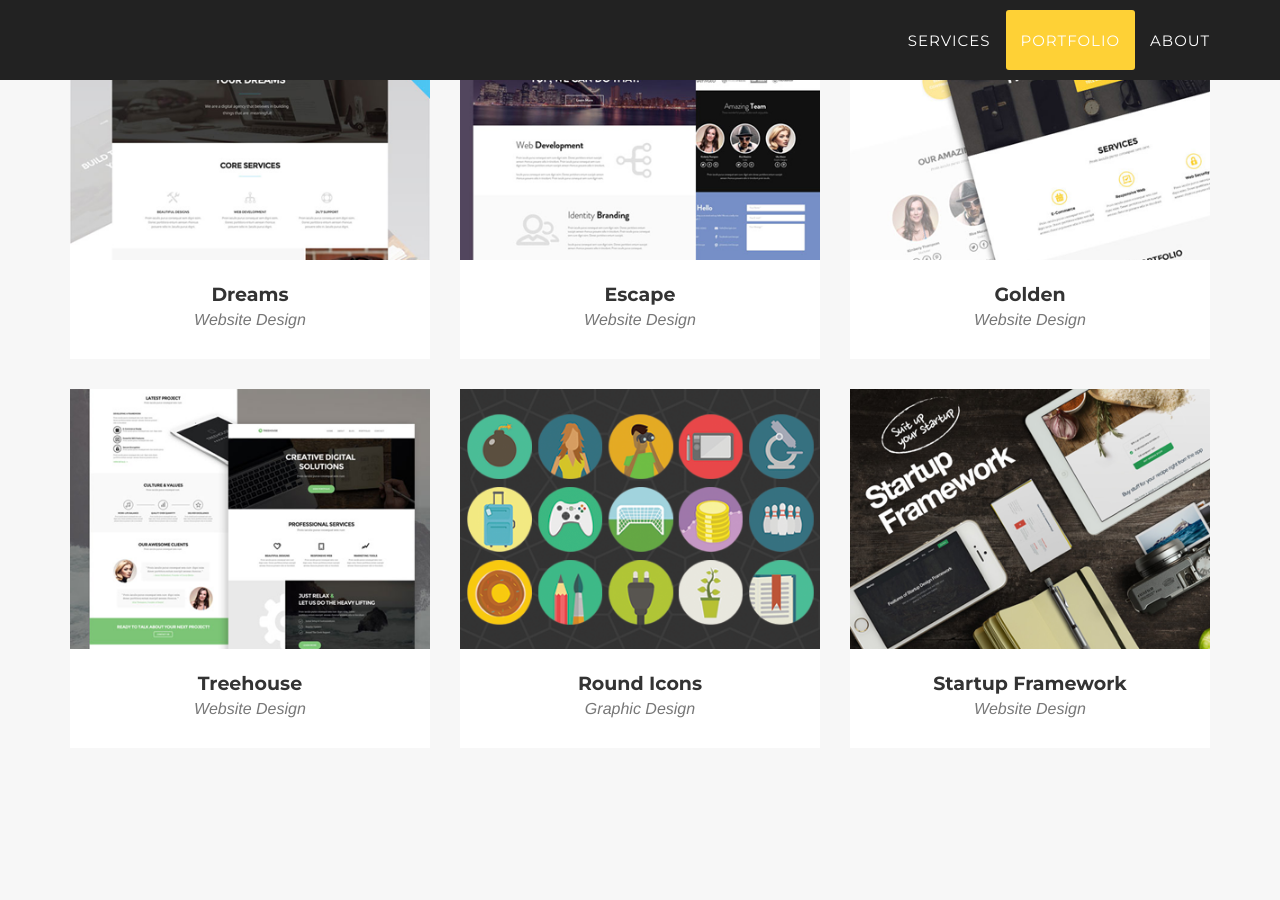
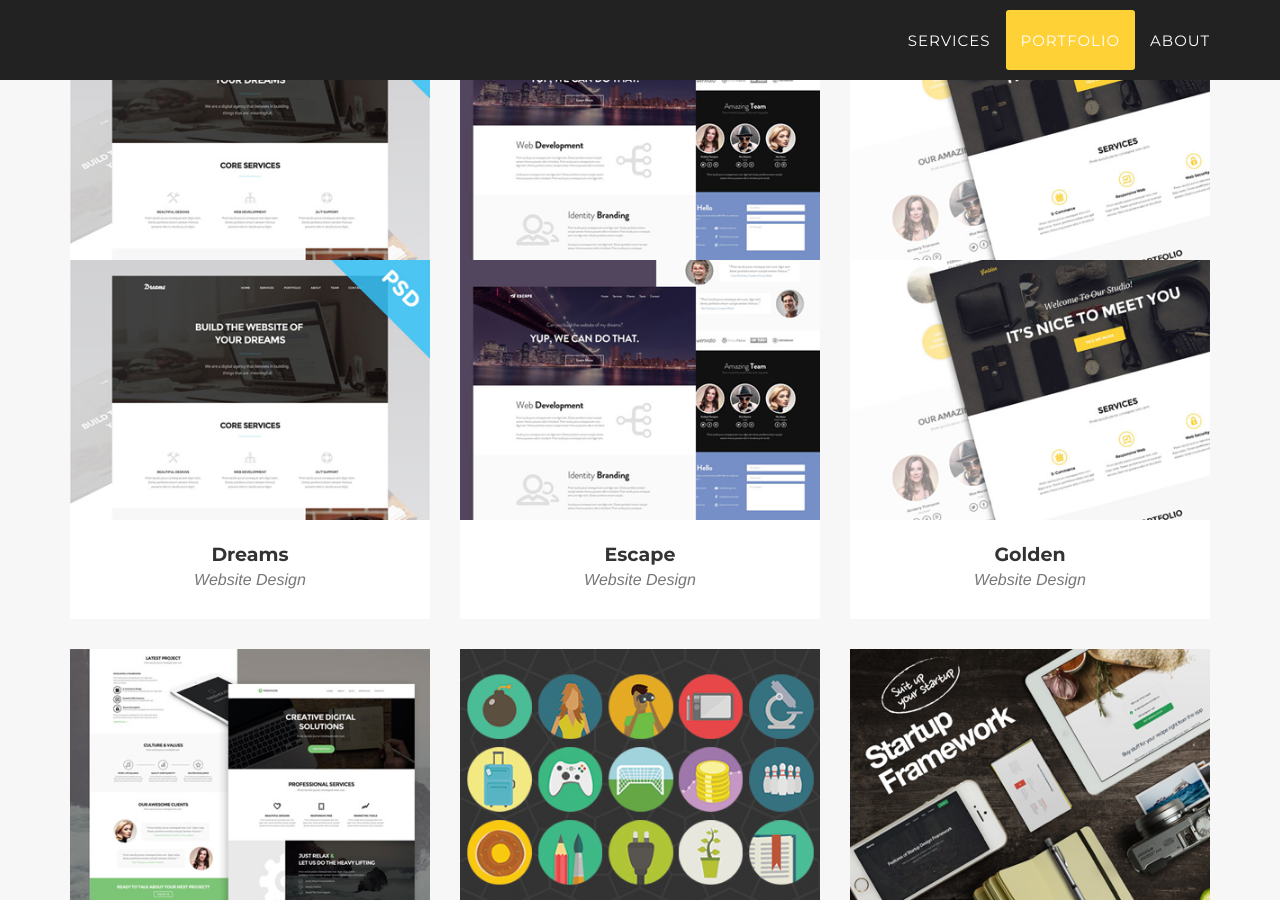
Before and after one commit to starportx/starportx.github.io, a Jekyll site: the page built from index.html, in a window 1280 px wide and 900 px high, scrolled down 1690 px. Built offline with Jekyll 4.4.1, drawn with Linux system fonts in a browser that asks for light colours; some web fonts are replaced.

Commit message:
multiple img

```diff
--- a/_includes/portfolio_grid.html
+++ b/_includes/portfolio_grid.html
@@ -17,6 +17,7 @@
                             </div>
                         </div>
                         <img src="img/portfolio/{{ post.thumbnail }}" class="img-responsive img-centered" alt="">
+                        <img src="img/portfolio/{{ post.thumbnail }}" class="img-responsive img-centered" alt="">
                     </a>
                     <div class="portfolio-caption">
                         <h4>{{ post.title }}</h4>
```
